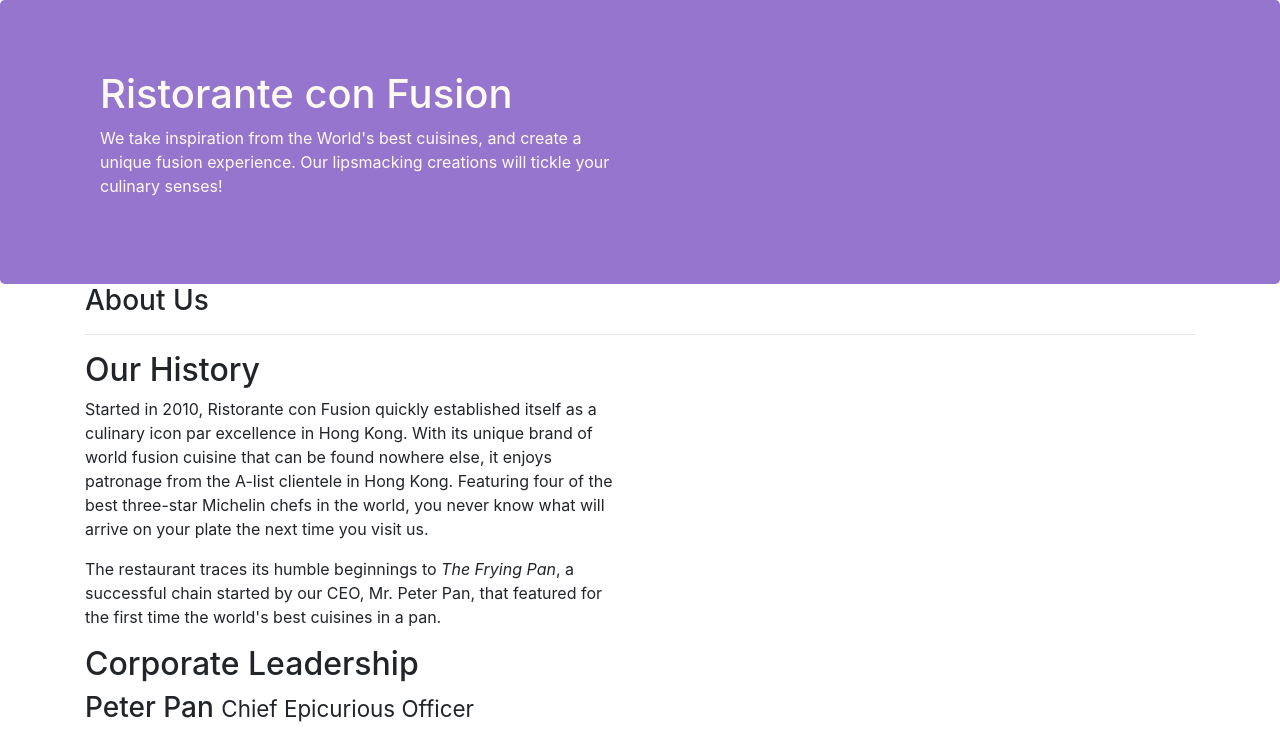
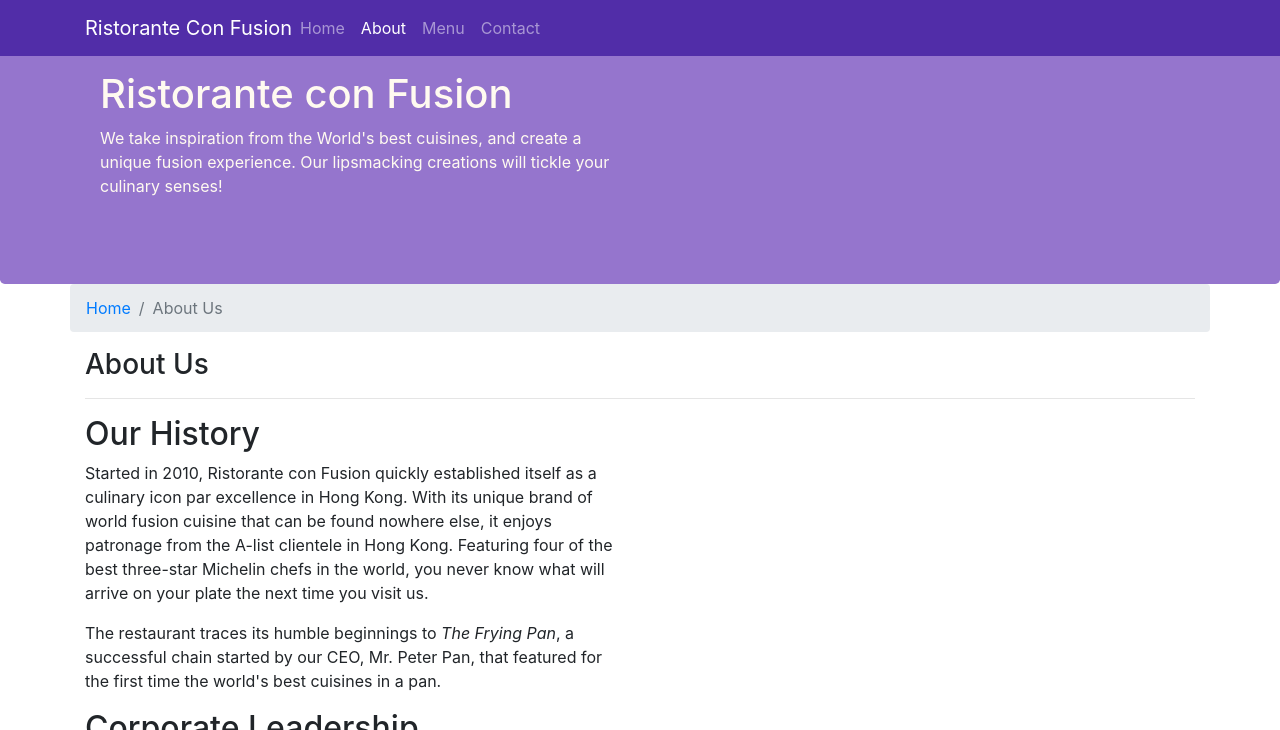
Before and after one commit to rejun001/coursera_bootstrap, a website: page aboutus.html in a window 1280 px wide. Shown: the top 730 px of the page. Drawn offline with nearby package versions, Linux system fonts and the light colour scheme.

Commit message:
Navbar and breadcrumbs

```diff
--- a/aboutus.html
+++ b/aboutus.html
@@ -15,7 +15,22 @@
 </head>
 
 <body>
-
+    <nav class="navbar navbar-dark navbar-expand-sm fixed-top">
+        <div class="container">
+            <button class="navbar-toggler" type="button" data-toggle="collapse" data-target="#Navbar">
+                <span class="navbar-toggler-icon"></span>
+            </button>
+            <a class="navbar-brand mr-auto" href="./index.html">Ristorante Con Fusion</a>
+            <div class="collapse navbar-collapse" id="Navbar">
+                <ul class="navbar-nav mr-auto">
+                    <li class="nav-item"><a class="nav-link" href="./index.html">Home</a></li>
+                    <li class="nav-item active"><a class="nav-link" href="#">About</a></li>
+                    <li class="nav-item"><a class="nav-link" href="#">Menu</a></li>
+                    <li class="nav-item"><a class="nav-link" href="#">Contact</a></li>
+                </ul>
+            </div>
+        </div>
+    </nav>
     <header class="jumbotron">
         <div class="container">
             <div class="row row-header">
@@ -31,6 +46,10 @@
 
     <div class="container">
         <div class="row">
+            <ol class="col-12 breadcrumb">
+                <li class="breadcrumb-item"><a href="./index.html">Home</a></li>
+                <li class="breadcrumb-item active">About Us</li>
+            </ol>
             <div class="col-12">
                <h3>About Us</h3>
                <hr>
@@ -79,7 +98,7 @@
                 <div class="col-4 offset-1 col-sm-2">
                     <h5>Links</h5>
                     <ul class="list-unstyled">
-                        <li><a href="#">Home</a></li>
+                        <li><a href="./index.html">Home</a></li>
                         <li><a href="#">About</a></li>
                         <li><a href="#">Menu</a></li>
                         <li><a href="#">Contact</a></li>
@@ -87,7 +106,7 @@
                 </div>
                 <div class="col-7 col-sm-5">
                     <h5>Our Address</h5>
-                    <address class="address">
+                    <address>
 		              121, Clear Water Bay Road<br>
 		              Clear Water Bay, Kowloon<br>
 		              HONG KONG<br>
--- a/css/styles.css
+++ b/css/styles.css
@@ -23,8 +23,17 @@
     color: floralwhite;
 }
 
-.address {
+address {
     font-size: 80%;
     margin: 0px;
     color: #0f0f0f;
 }
+
+body {
+    padding: 50px 0px 0ox 0px;
+    z-index: 0;
+}
+
+.navbar-dark {
+    background-color: #512DA8;
+}
```
Also changed, not shown: index.html (+18 -3 lines).
